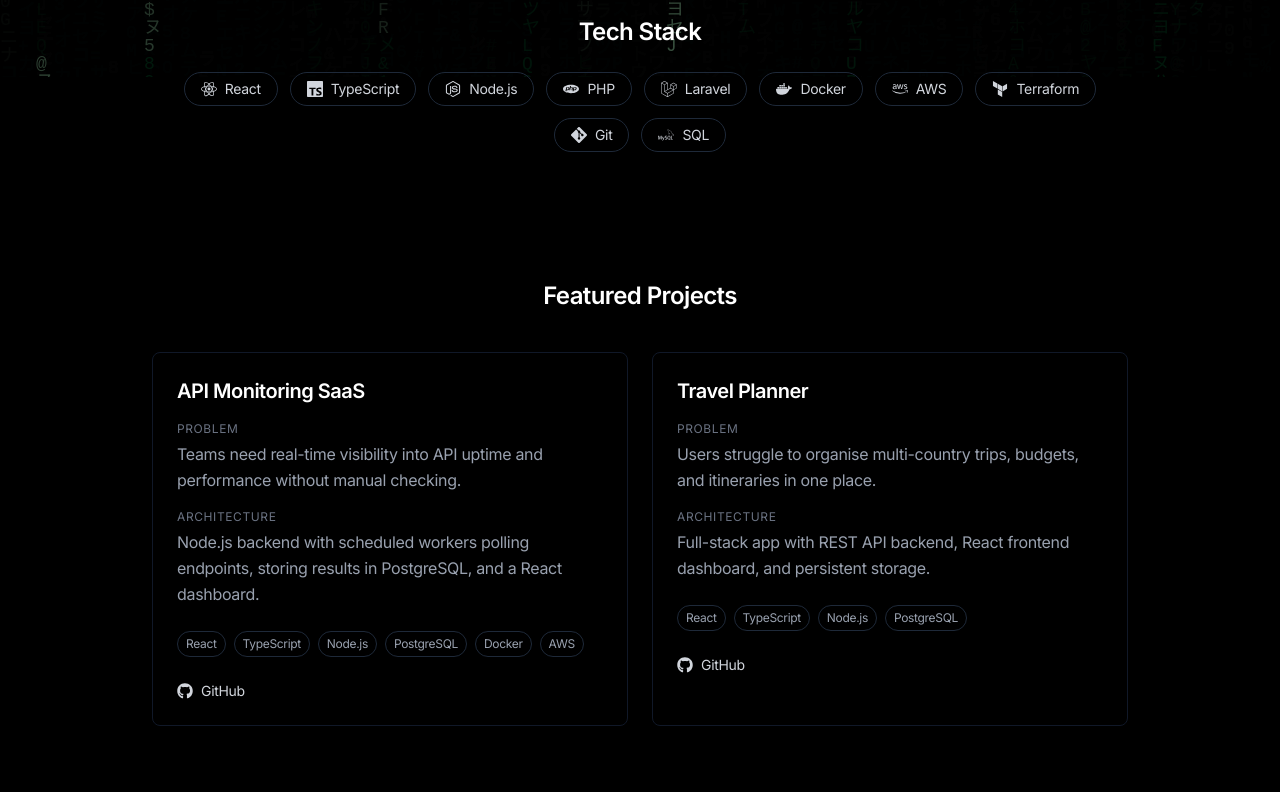
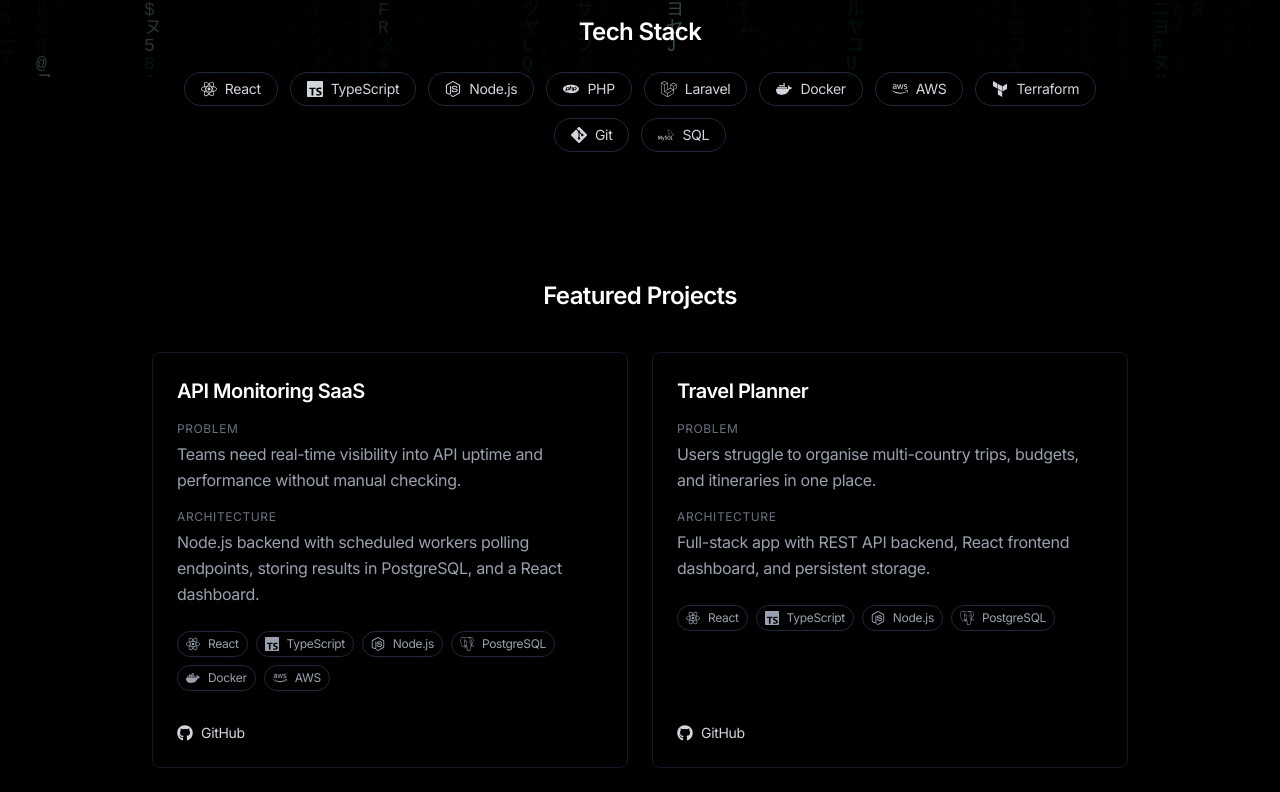
Before and after one commit to Bailsby/portfolio-site, a React (Vite) app: page / in a window 1280 px wide. Shown: the part 723-1515 px from the top of the page. Before the commit the page ends 1473 px from the top, so only its background shows below. Built offline with nearby package versions, Linux system fonts and the light colour scheme.

Commit message:
Refactor to extract techIcon data into own file, apply to ProjectCard.tsx & TechStack.tsx

```diff
--- a/src/components/ProjectCard.tsx
+++ b/src/components/ProjectCard.tsx
@@ -1,4 +1,5 @@
 import { FaGithub } from "react-icons/fa";
+import { techIcons } from "../data/techIcons";
 
 type Project = {
   title: string;
@@ -11,7 +12,8 @@
 
 export default function ProjectCard({ project }: { project: Project }) {
   return (
-    <div className="border border-gray-900 p-6 rounded-lg hover:border-gray-500 hover:shadow-[0_0_30px_rgba(255,255,255,0.04)] hover:-translate-y-1 transition-all duration-300 space-y-4">
+    <div className="border border-gray-900 p-6 rounded-lg hover:border-gray-500 hover:shadow-[0_0_30px_rgba(255,255,255,0.04)] hover:-translate-y-1 transition-all duration-300 flex flex-col space-y-4">
+      <div className="space-y-4">
         <h3 className="text-xl font-semibold tracking-tight">
           {project.title}
         </h3>
@@ -35,17 +37,23 @@
         </div>
 
         <div className="flex flex-wrap gap-2 pt-2">
-        {project.techStack.map((tech) => (
+          {project.techStack.map((tech) => {
+            const Icon = techIcons[tech];
+
+            return (
               <span
                 key={tech}
-            className="text-xs px-2 py-1 border border-gray-800 rounded-full text-gray-400"
+                className="flex items-center gap-2 text-xs px-2 py-1 border border-gray-800 rounded-full text-gray-400"
               >
+                {Icon && <Icon size={14} />}
                 {tech}
               </span>
-        ))}
+            );
+          })}
+        </div>
       </div>
 
-      <div className="flex gap-5 pt-2 text-sm">
+      <div className="mt-auto flex justify-between pt-4 text-sm">
 
         <a
           href={project.github}
@@ -67,7 +75,6 @@
             Live
           </a>
         )}
-
       </div>
     </div>
   );
--- a/src/components/TechStack.tsx
+++ b/src/components/TechStack.tsx
@@ -1,46 +1,30 @@
-import {
-  SiReact,
-  SiTypescript,
-  SiNodedotjs,
-  SiPhp,
-  SiLaravel,
-  SiDocker,
-  SiTerraform,
-  SiGit,
-  SiMysql,
-} from "react-icons/si";
-
-import {
-  FaAws
-} from "react-icons/fa";
+import { techIcons } from "../data/techIcons";
 
 export default function TechStack() {
   const tech = [
-    { name: "React", icon: SiReact },
-    { name: "TypeScript", icon: SiTypescript },
-    { name: "Node.js", icon: SiNodedotjs },
-    { name: "PHP", icon: SiPhp },
-    { name: "Laravel", icon: SiLaravel },
-    { name: "Docker", icon: SiDocker },
-    { name: "AWS", icon: FaAws },
-    { name: "Terraform", icon: SiTerraform },
-    { name: "Git", icon: SiGit },
-    { name: "SQL", icon: SiMysql },
+    "React",
+    "TypeScript",
+    "Node.js",
+    "PHP",
+    "Laravel",
+    "Docker",
+    "AWS",
+    "Terraform",
+    "Git",
+    "SQL",
   ];
 
   return (
     <section className="text-center space-y-6">
-      <h2 className="text-2xl font-semibold tracking-tight">
-        Tech Stack
-      </h2>
+      <h2 className="text-2xl font-semibold tracking-tight">Tech Stack</h2>
 
       <div className="flex flex-wrap justify-center gap-3">
-        {tech.map((item) => {
-          const Icon = item.icon;
+        {tech.map((name) => {
+          const Icon = techIcons[name];
 
           return (
             <span
-              key={item.name}
+              key={name}
               className="flex items-center gap-2 px-4 py-1.5 border border-gray-800 rounded-full text-sm text-gray-300
               hover:border-gray-500 hover:text-white
               hover:shadow-[0_0_15px_rgba(255,255,255,0.05)]
@@ -48,7 +32,7 @@
               transition-all duration-300"
             >
               {Icon && <Icon size={16} />}
-              {item.name}
+              {name}
             </span>
           );
         })}
--- /dev/null
+++ b/src/data/techIcons.ts
@@ -0,0 +1,28 @@
+import {
+  SiReact,
+  SiTypescript,
+  SiNodedotjs,
+  SiPhp,
+  SiLaravel,
+  SiDocker,
+  SiTerraform,
+  SiGit,
+  SiMysql,
+  SiPostgresql
+} from "react-icons/si";
+
+import { FaAws } from "react-icons/fa";
+
+export const techIcons: Record<string, any> = {
+  React: SiReact,
+  TypeScript: SiTypescript,
+  "Node.js": SiNodedotjs,
+  PHP: SiPhp,
+  Laravel: SiLaravel,
+  Docker: SiDocker,
+  AWS: FaAws,
+  Terraform: SiTerraform,
+  Git: SiGit,
+  SQL: SiMysql,
+  PostgreSQL: SiPostgresql,
+};
```
Lines whose indentation alone changed are shown as unchanged.
